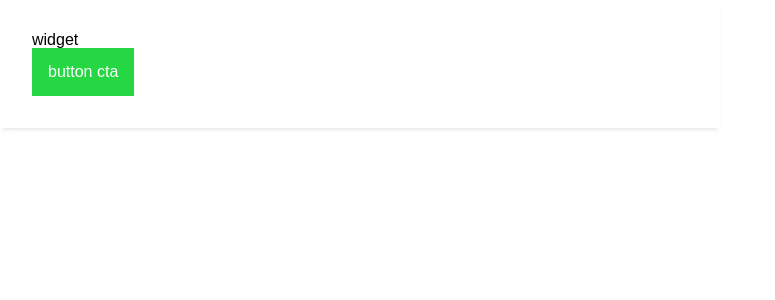
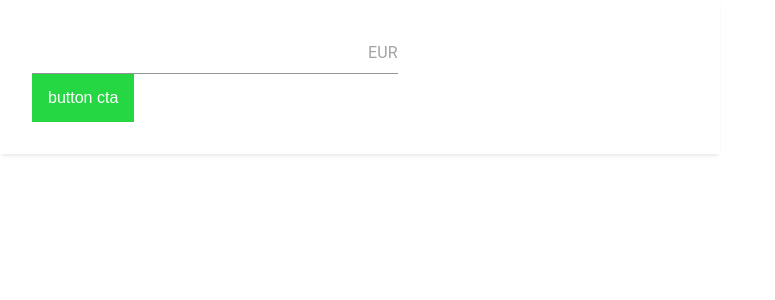
Before and after one commit to golebiowskipj/currencies-converter, a React (Create React App) app: page / in a window 1280 px wide. Shown: the top 300 px of the page, without its empty margins (0-775 px from the left). Built offline with nearby package versions, Linux system fonts and the light colour scheme.

Commit message:
feat: input component in ui-kit (#6)

```diff
--- a/package.json
+++ b/package.json
@@ -3,6 +3,7 @@
   "version": "0.1.0",
   "private": true,
   "dependencies": {
+    "@material-ui/core": "^4.12.4",
     "@testing-library/jest-dom": "^5.14.1",
     "@testing-library/react": "^13.0.0",
     "@testing-library/user-event": "^13.2.1",
--- a/src/conversion-widget/ConversionWidget/ConversionWidget.component.tsx
+++ b/src/conversion-widget/ConversionWidget/ConversionWidget.component.tsx
@@ -1,7 +1,6 @@
 import { useTranslations } from 'translations'
+import { Button, InputText, Card } from 'ui-kit'
 import { StyledConversionWidgetWrapper } from './ConversionWidget.styles'
-import { Button } from '../../ui-kit'
-import { Card } from '../../ui-kit/Card/Card.component'
 
 export const ConversionWidget = () => {
   const t = useTranslations()
@@ -9,7 +8,8 @@ export const ConversionWidget = () => {
   return (
     <StyledConversionWidgetWrapper>
       <Card>
-        widget<Button>{t('cta')}</Button>
+        <InputText type='number' endAdornment='EUR' />
+        <Button>{t('cta')}</Button>
       </Card>
     </StyledConversionWidgetWrapper>
   )
--- /dev/null
+++ b/src/ui-kit/InputText/InputText.component.tsx
@@ -0,0 +1,13 @@
+/* eslint-disable react/jsx-props-no-spreading */
+import { InputProps as InputPropsMui } from '@material-ui/core'
+import { StyledInput } from './InputText.styles'
+
+interface InputTextProps extends InputPropsMui {
+  endAdornment?: string
+}
+
+export const InputText = (props: InputTextProps) => {
+  const { endAdornment } = props
+
+  return <StyledInput {...props} endAdornment={endAdornment} />
+}
--- /dev/null
+++ b/src/ui-kit/InputText/InputText.styles.ts
@@ -0,0 +1,31 @@
+import styled from 'styled-components'
+import { Input } from '@material-ui/core'
+import { paragraph, paragraphLarge } from '../Typography/Typography.styles'
+
+export const StyledInput = styled(Input)`
+  &.MuiInput-root {
+    ${paragraph};
+    color: ${({ theme }) => theme.color.grey};
+  }
+
+  .MuiInputBase-input {
+    ${paragraphLarge};
+    color: ${({ theme }) => theme.color.black};
+  }
+
+  input::-webkit-outer-spin-button,
+  input::-webkit-inner-spin-button {
+    -webkit-appearance: none;
+    margin: 0;
+  }
+
+  /* Firefox */
+  input[type='search'] {
+    -moz-appearance: textfield;
+  }
+
+  /* remove outsideof arrows button */
+  input[type='search']::-webkit-outside-spin-button {
+    display: none;
+  }
+`
--- a/src/ui-kit/Theme/Theme.consts.ts
+++ b/src/ui-kit/Theme/Theme.consts.ts
@@ -5,6 +5,7 @@ export const theme: DefaultTheme = {
     white: '#FFFFFF',
     primary: '#25d743',
     black: '#000000',
+    grey: '#a3a3a3',
   },
   fontFamily: {
     headline: 'Geller',
--- a/src/ui-kit/Theme/styled.d.ts
+++ b/src/ui-kit/Theme/styled.d.ts
@@ -6,6 +6,7 @@ interface CustomTheme {
     white: '#FFFFFF'
     primary: '#25d743'
     black: '#000000'
+    grey: '#a3a3a3'
   }
   fontFamily: {
     headline: 'Geller'
--- a/src/ui-kit/index.ts
+++ b/src/ui-kit/index.ts
@@ -3,3 +3,5 @@ export { GlobalStyles } from './GlobalStyles/GlobalStyles.styles'
 export { Button } from './Button/Button.component'
 export { ThemeProvider } from './Theme/ThemeProvider.component'
 export * as Typography from './Typography/Typography.styles'
+export { InputText } from './InputText/InputText.component'
+export { Card } from './Card/Card.component'
```
Also changed, not shown: 1 other file (tests, documents, lock files or other folders).
